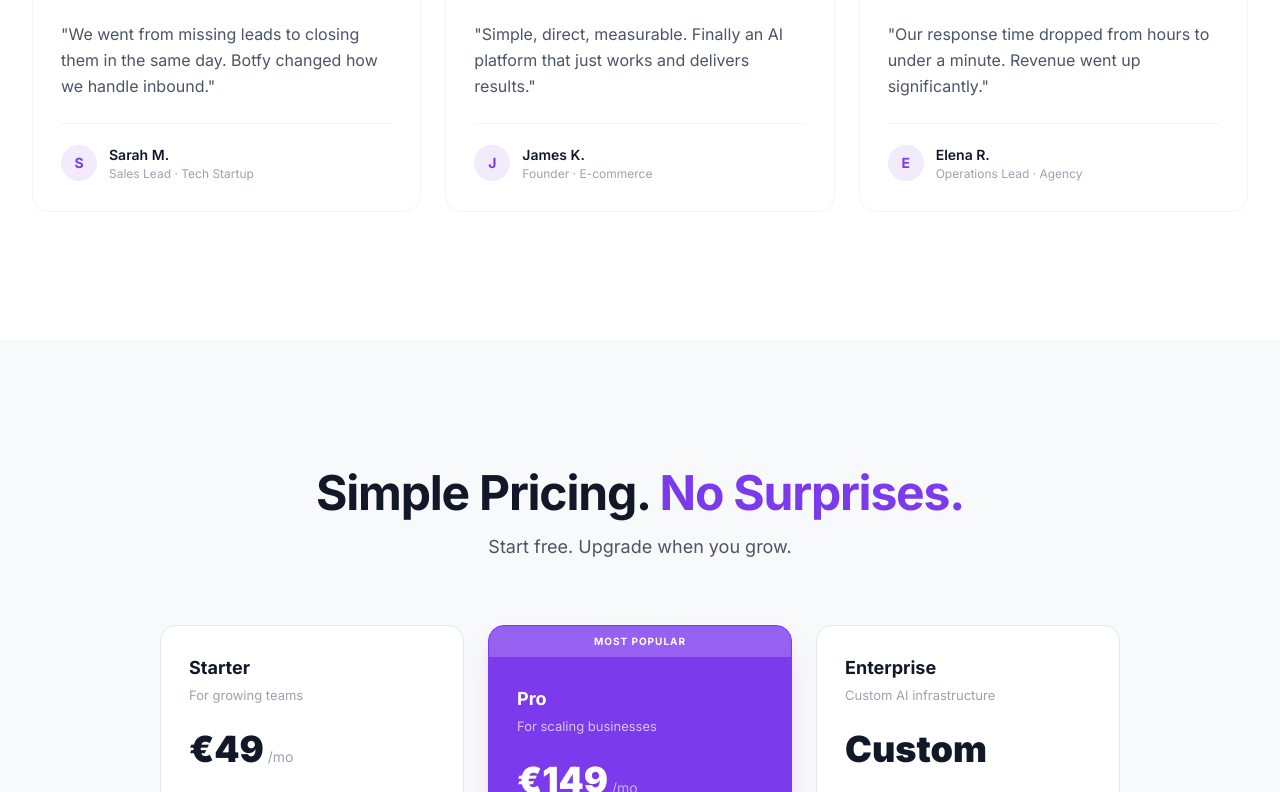
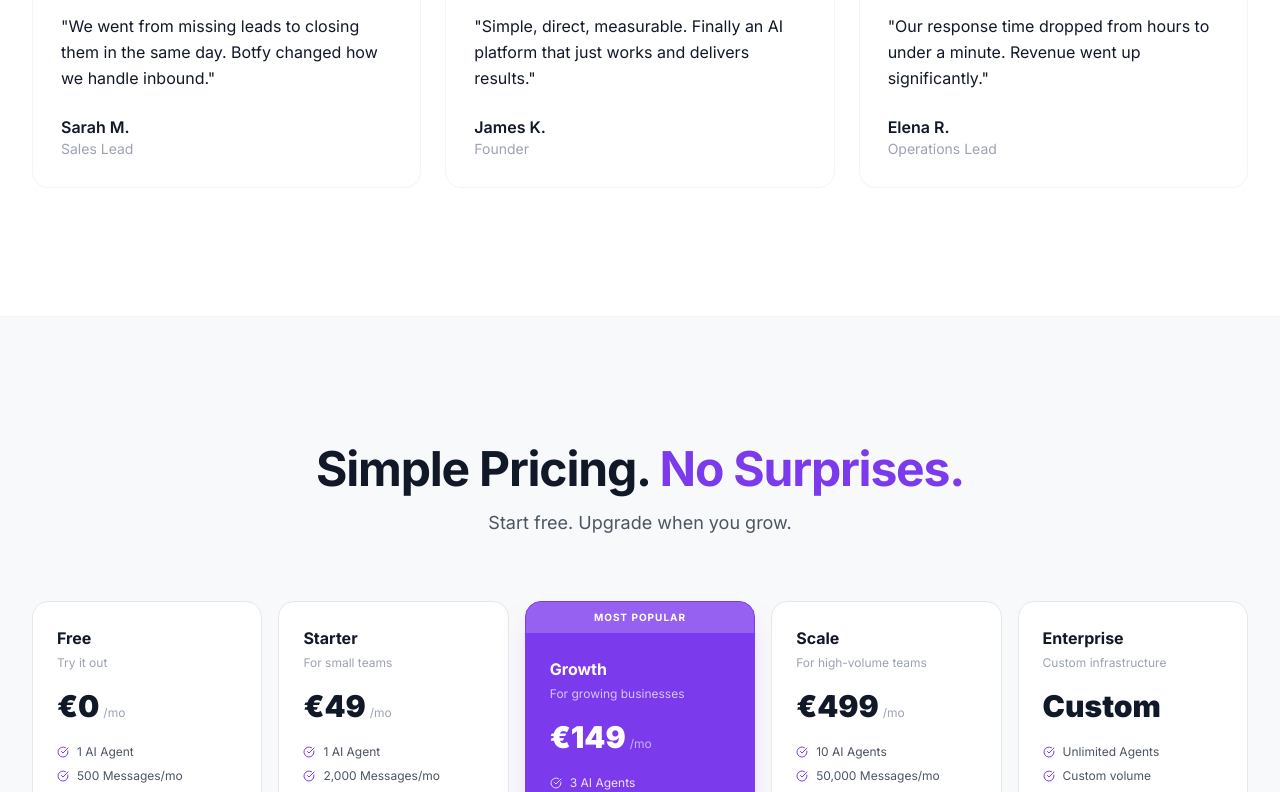
Before and after one commit to Petriccone/botfyLandpage, a React (Vite) app: page / in a window 1280 px wide. Shown: the part 4668-5460 px from the top of the page. Built offline with nearby package versions, Linux system fonts and the light colour scheme; the HTML template or start-up script is replaced by a standard one.

Commit message:
revert: testimonials back to quote-icon style, pricing back to 5 tiers
Co-Authored-By: Claude Sonnet 4.6 <noreply@anthropic.com>

```diff
--- a/src/components/Pricing.tsx
+++ b/src/components/Pricing.tsx
@@ -3,9 +3,11 @@ import { motion } from 'framer-motion'
 import { useLanguage } from '../hooks/useLanguage'
 
 const STRIPE_LINKS: (string | null)[] = [
-  'https://buy.stripe.com/fZu4gB3WGaEF8exdYSfQI00',
-  'https://buy.stripe.com/aFabJ32SCdQR7atg70fQI01',
-  null,
+  null, // Free — redirect to register
+  'https://buy.stripe.com/fZu4gB3WGaEF8exdYSfQI00', // Starter
+  'https://buy.stripe.com/aFabJ32SCdQR7atg70fQI01', // Growth
+  null, // Scale
+  null, // Enterprise — contact sales
 ]
 
 export function Pricing() {
@@ -13,7 +15,7 @@ export function Pricing() {
 
   return (
     <section id="pricing" className="py-24 md:py-32 bg-surface border-t border-gray-100">
-      <div className="max-w-5xl mx-auto px-6 lg:px-8">
+      <div className="max-w-7xl mx-auto px-6 lg:px-8">
         <div className="mb-16 text-center">
           <motion.h2
             initial={{ opacity: 0, y: 20 }}
@@ -35,10 +37,10 @@ export function Pricing() {
           </motion.p>
         </div>
 
-        <div className="grid gap-6 grid-cols-1 md:grid-cols-3">
+        <div className="grid gap-4 grid-cols-1 sm:grid-cols-2 lg:grid-cols-5">
           {t.pricing.plans.map((plan, i) => {
-            const isPopular = i === 1
-            const isEnterprise = i === 2
+            const isPopular = i === 2
+            const isEnterprise = i === 4
             return (
               <motion.div
                 key={i}
@@ -58,32 +60,32 @@ export function Pricing() {
                   </div>
                 )}
 
-                <div className="p-7 flex-1 flex flex-col">
-                  <div className="mb-6">
-                    <h3 className={`text-lg font-bold mb-1 ${isPopular ? 'text-white' : 'text-text-primary'}`}>
+                <div className="p-6 flex-1 flex flex-col">
+                  <div className="mb-4">
+                    <h3 className={`text-base font-bold mb-1 ${isPopular ? 'text-white' : 'text-text-primary'}`}>
                       {plan.name}
                     </h3>
-                    <p className={`text-[13px] font-light ${isPopular ? 'text-white/70' : 'text-text-muted'}`}>
+                    <p className={`text-[12px] font-light ${isPopular ? 'text-white/70' : 'text-text-muted'}`}>
                       {plan.desc}
                     </p>
                   </div>
 
-                  <div className="flex items-baseline gap-1 mb-7">
-                    <span className={`text-4xl font-display font-black ${isPopular ? 'text-white' : 'text-text-primary'}`}>
+                  <div className="flex items-baseline gap-1 mb-5">
+                    <span className={`text-3xl font-display font-black ${isPopular ? 'text-white' : 'text-text-primary'}`}>
                       {plan.price}
                     </span>
                     {plan.period && (
-                      <span className={`text-sm font-light ${isPopular ? 'text-white/60' : 'text-text-muted'}`}>
+                      <span className={`text-xs font-light ${isPopular ? 'text-white/60' : 'text-text-muted'}`}>
                         {plan.period}
                       </span>
                     )}
                   </div>
 
-                  <ul className="space-y-3 mb-8 flex-1">
+                  <ul className="space-y-2 mb-6 flex-1">
                     {plan.features.map((feature, j) => (
-                      <li key={j} className="flex items-start gap-2.5 text-[13px] leading-snug">
+                      <li key={j} className="flex items-start gap-2 text-[12px] leading-snug">
                         <CheckCircle
-                          size={14}
+                          size={12}
                           className={`shrink-0 mt-0.5 ${isPopular ? 'text-white/80' : 'text-accent-purple'}`}
                         />
                         <span className={isPopular ? 'text-white/85' : 'text-text-secondary'}>
@@ -100,7 +102,7 @@ export function Pricing() {
                     className="no-underline block mt-auto"
                   >
                     <button
-                      className={`cursor-pointer w-full h-11 rounded-xl font-bold text-[13px] transition-all ${
+                      className={`cursor-pointer w-full h-10 rounded-xl font-bold text-[12px] transition-all ${
                         isPopular
                           ? 'bg-white text-accent-purple hover:bg-gray-50'
                           : isEnterprise
--- a/src/components/TestimonialsKommo.tsx
+++ b/src/components/TestimonialsKommo.tsx
@@ -1,3 +1,4 @@
+import { Quote } from 'lucide-react'
 import { motion } from 'framer-motion'
 import { useLanguage } from '../hooks/useLanguage'
 
@@ -26,25 +27,11 @@ export function TestimonialsKommo() {
               transition={{ delay: i * 0.1 }}
               className="flex flex-col p-7 rounded-2xl bg-white border border-gray-100 hover:border-gray-200 hover:shadow-lg transition-all"
             >
-              {/* Metric highlight */}
-              <div className="inline-flex self-start mb-5">
-                <span className="text-2xl font-display font-black text-accent-purple">{item.metric}</span>
-              </div>
-
-              {/* Quote */}
-              <p className="text-text-secondary font-light leading-relaxed flex-1 mb-6">
-                "{item.quote}"
-              </p>
-
-              {/* Author */}
-              <div className="flex items-center gap-3 pt-5 border-t border-gray-100">
-                <div className="w-9 h-9 rounded-full bg-accent-purple/10 flex items-center justify-center flex-shrink-0">
-                  <span className="text-accent-purple font-bold text-sm">{item.name[0]}</span>
-                </div>
-                <div>
-                  <p className="font-semibold text-text-primary text-[14px]">{item.name}</p>
-                  <p className="text-[12px] text-text-muted">{item.role} · {item.company}</p>
-                </div>
+              <Quote className="text-accent-purple/40 mb-4" size={28} />
+              <p className="text-text-primary font-light mb-6 leading-relaxed">"{item.quote}"</p>
+              <div className="mt-auto">
+                <p className="font-semibold text-text-primary">{item.name}</p>
+                <p className="text-sm text-text-muted">{item.role}</p>
               </div>
             </motion.div>
           ))}
--- a/src/i18n/translations.ts
+++ b/src/i18n/translations.ts
@@ -146,7 +146,7 @@ export interface Translations {
       team: string
     }
     testimonialsTitle: string
-    testimonials: { metric: string; quote: string; name: string; role: string; company: string }[]
+    testimonials: { quote: string; name: string; role: string }[]
     ctaHeadline: string
     ctaSub: string
     tryFree: string
@@ -359,24 +359,40 @@ const en: Translations = {
     mostPopular: 'Most Popular',
     plans: [
       {
+        name: 'Free',
+        desc: 'Try it out',
+        price: '€0',
+        period: '/mo',
+        features: ['1 AI Agent', '500 Messages/mo', 'WhatsApp only', 'Community support'],
+        cta: 'Start Free',
+      },
+      {
         name: 'Starter',
-        desc: 'For growing teams',
+        desc: 'For small teams',
         price: '€49',
         period: '/mo',
         features: ['1 AI Agent', '2,000 Messages/mo', 'WhatsApp + Web', 'Email support', 'Basic analytics'],
         cta: 'Get Started',
       },
       {
-        name: 'Pro',
-        desc: 'For scaling businesses',
+        name: 'Growth',
+        desc: 'For growing businesses',
         price: '€149',
         period: '/mo',
-        features: ['5 AI Agents', '15,000 Messages/mo', 'All channels', 'Priority support', 'CRM integration', 'Advanced analytics'],
+        features: ['3 AI Agents', '10,000 Messages/mo', 'All channels', 'Priority support', 'CRM integration', 'Advanced analytics'],
+        cta: 'Get Started',
+      },
+      {
+        name: 'Scale',
+        desc: 'For high-volume teams',
+        price: '€499',
+        period: '/mo',
+        features: ['10 AI Agents', '50,000 Messages/mo', 'All channels', 'Dedicated support', 'Custom integrations', 'White-label'],
         cta: 'Get Started',
       },
       {
         name: 'Enterprise',
-        desc: 'Custom AI infrastructure',
+        desc: 'Custom infrastructure',
         price: 'Custom',
         period: '',
         features: ['Unlimited Agents', 'Custom volume', 'Custom integrations', 'Dedicated SLA', 'Account manager', 'Security audits'],
@@ -441,9 +457,9 @@ const en: Translations = {
     },
     testimonialsTitle: 'What teams say about Botfy',
     testimonials: [
-      { metric: '+3x leads', quote: 'We went from missing leads to closing them in the same day. Botfy changed how we handle inbound.', name: 'Sarah M.', role: 'Sales Lead', company: 'Tech Startup' },
-      { metric: '85% open rate', quote: 'Simple, direct, measurable. Finally an AI platform that just works and delivers results.', name: 'James K.', role: 'Founder', company: 'E-commerce' },
-      { metric: '< 1 min response', quote: 'Our response time dropped from hours to under a minute. Revenue went up significantly.', name: 'Elena R.', role: 'Operations Lead', company: 'Agency' },
+      { quote: 'We went from missing leads to closing them in the same day. Botfy changed how we handle inbound.', name: 'Sarah M.', role: 'Sales Lead' },
+      { quote: 'Simple, direct, measurable. Finally an AI platform that just works and delivers results.', name: 'James K.', role: 'Founder' },
+      { quote: 'Our response time dropped from hours to under a minute. Revenue went up significantly.', name: 'Elena R.', role: 'Operations Lead' },
     ],
     ctaHeadline: 'Get Botfy free for 14 days',
     ctaSub: 'Start building your AI sales pipeline today. No credit card required.',
@@ -701,24 +717,40 @@ const pt: Translations = {
     mostPopular: 'Mais Popular',
     plans: [
       {
+        name: 'Free',
+        desc: 'Experimente',
+        price: '€0',
+        period: '/mês',
+        features: ['1 Agente IA', '500 Mensagens/mês', 'Só WhatsApp', 'Suporte da comunidade'],
+        cta: 'Começar Grátis',
+      },
+      {
         name: 'Starter',
-        desc: 'Para equipes em crescimento',
+        desc: 'Para pequenas equipes',
         price: '€49',
         period: '/mês',
         features: ['1 Agente IA', '2.000 Mensagens/mês', 'WhatsApp + Web', 'Suporte por e-mail', 'Analytics básico'],
         cta: 'Começar',
       },
       {
-        name: 'Pro',
-        desc: 'Para negócios em escala',
+        name: 'Growth',
+        desc: 'Para negócios em crescimento',
         price: '€149',
         period: '/mês',
-        features: ['5 Agentes IA', '15.000 Mensagens/mês', 'Todos os canais', 'Suporte prioritário', 'Integração CRM', 'Analytics avançado'],
+        features: ['3 Agentes IA', '10.000 Mensagens/mês', 'Todos os canais', 'Suporte prioritário', 'Integração CRM', 'Analytics avançado'],
+        cta: 'Começar',
+      },
+      {
+        name: 'Scale',
+        desc: 'Para alto volume',
+        price: '€499',
+        period: '/mês',
+        features: ['10 Agentes IA', '50.000 Mensagens/mês', 'Todos os canais', 'Suporte dedicado', 'Integrações personalizadas', 'White-label'],
         cta: 'Começar',
       },
       {
         name: 'Enterprise',
-        desc: 'Infraestrutura IA customizada',
+        desc: 'Infraestrutura customizada',
         price: 'Sob consulta',
         period: '',
         features: ['Agentes ilimitados', 'Volume customizado', 'Integrações personalizadas', 'SLA dedicado', 'Gerente de conta', 'Auditorias de segurança'],
@@ -783,9 +815,9 @@ const pt: Translations = {
     },
     testimonialsTitle: 'O que dizem sobre a Botfy',
     testimonials: [
-      { metric: '+3x leads', quote: 'Passamos a fechar no mesmo dia leads que antes perdíamos. A Botfy mudou como tratamos o inbound.', name: 'Sarah M.', role: 'Líder de Vendas', company: 'Startup de Tecnologia' },
-      { metric: '85% abertura', quote: 'Simples, direto, mensurável. Finalmente uma plataforma de IA que funciona de verdade.', name: 'James K.', role: 'Fundador', company: 'E-commerce' },
-      { metric: '< 1 min resposta', quote: 'O tempo de resposta caiu de horas para menos de um minuto. A receita subiu.', name: 'Elena R.', role: 'Operações', company: 'Agência Digital' },
+      { quote: 'Passamos a fechar no mesmo dia leads que antes perdíamos. A Botfy mudou como tratamos o inbound.', name: 'Sarah M.', role: 'Líder de Vendas' },
+      { quote: 'Simples, direto, mensurável. Finalmente uma plataforma de IA que funciona de verdade.', name: 'James K.', role: 'Fundador' },
+      { quote: 'O tempo de resposta caiu de horas para menos de um minuto. A receita subiu.', name: 'Elena R.', role: 'Operações' },
     ],
     ctaHeadline: 'Use a Botfy grátis por 14 dias',
     ctaSub: 'Comece a construir seu pipeline de vendas com IA hoje. Sem cartão de crédito.',
@@ -1043,24 +1075,40 @@ const es: Translations = {
     mostPopular: 'Más Popular',
     plans: [
       {
+        name: 'Free',
+        desc: 'Pruébalo',
+        price: '€0',
+        period: '/mes',
+        features: ['1 Agente IA', '500 Mensajes/mes', 'Solo WhatsApp', 'Soporte comunidad'],
+        cta: 'Empezar Gratis',
+      },
+      {
         name: 'Starter',
-        desc: 'Para equipos en crecimiento',
+        desc: 'Para equipos pequeños',
         price: '€49',
         period: '/mes',
         features: ['1 Agente IA', '2.000 Mensajes/mes', 'WhatsApp + Web', 'Soporte por email', 'Analytics básico'],
         cta: 'Comenzar',
       },
       {
-        name: 'Pro',
-        desc: 'Para negocios en escala',
+        name: 'Growth',
+        desc: 'Para negocios en crecimiento',
         price: '€149',
         period: '/mes',
-        features: ['5 Agentes IA', '15.000 Mensajes/mes', 'Todos los canales', 'Soporte prioritario', 'Integración CRM', 'Analytics avanzado'],
+        features: ['3 Agentes IA', '10.000 Mensajes/mes', 'Todos los canales', 'Soporte prioritario', 'Integración CRM', 'Analytics avanzado'],
+        cta: 'Comenzar',
+      },
+      {
+        name: 'Scale',
+        desc: 'Para alto volumen',
+        price: '€499',
+        period: '/mes',
+        features: ['10 Agentes IA', '50.000 Mensajes/mes', 'Todos los canales', 'Soporte dedicado', 'Integraciones personalizadas', 'White-label'],
         cta: 'Comenzar',
       },
       {
         name: 'Enterprise',
-        desc: 'Infraestructura IA a medida',
+        desc: 'Infraestructura a medida',
         price: 'A consultar',
         period: '',
         features: ['Agentes ilimitados', 'Volumen personalizado', 'Integraciones personalizadas', 'SLA dedicado', 'Gerente de cuenta', 'Auditorías de seguridad'],
@@ -1125,9 +1173,9 @@ const es: Translations = {
     },
     testimonialsTitle: 'Lo que dicen sobre Botfy',
     testimonials: [
-      { metric: '+3x leads', quote: 'Pasamos de perder leads a cerrarlos el mismo día. Botfy cambió cómo gestionamos el inbound.', name: 'Sarah M.', role: 'Líder de Ventas', company: 'Startup de Tecnología' },
-      { metric: '85% apertura', quote: 'Simple, directo, medible. Por fin una plataforma de IA que funciona de verdad.', name: 'James K.', role: 'Fundador', company: 'E-commerce' },
-      { metric: '< 1 min respuesta', quote: 'El tiempo de respuesta pasó de horas a menos de un minuto. Los ingresos subieron.', name: 'Elena R.', role: 'Operaciones', company: 'Agencia Digital' },
+      { quote: 'Pasamos de perder leads a cerrarlos el mismo día. Botfy cambió cómo gestionamos el inbound.', name: 'Sarah M.', role: 'Líder de Ventas' },
+      { quote: 'Simple, directo, medible. Por fin una plataforma de IA que funciona de verdad.', name: 'James K.', role: 'Fundador' },
+      { quote: 'El tiempo de respuesta pasó de horas a menos de un minuto. Los ingresos subieron.', name: 'Elena R.', role: 'Operaciones' },
     ],
     ctaHeadline: 'Prueba Botfy gratis 14 días',
     ctaSub: 'Empieza a construir tu pipeline de ventas con IA hoy. Sin tarjeta de crédito.',
```
